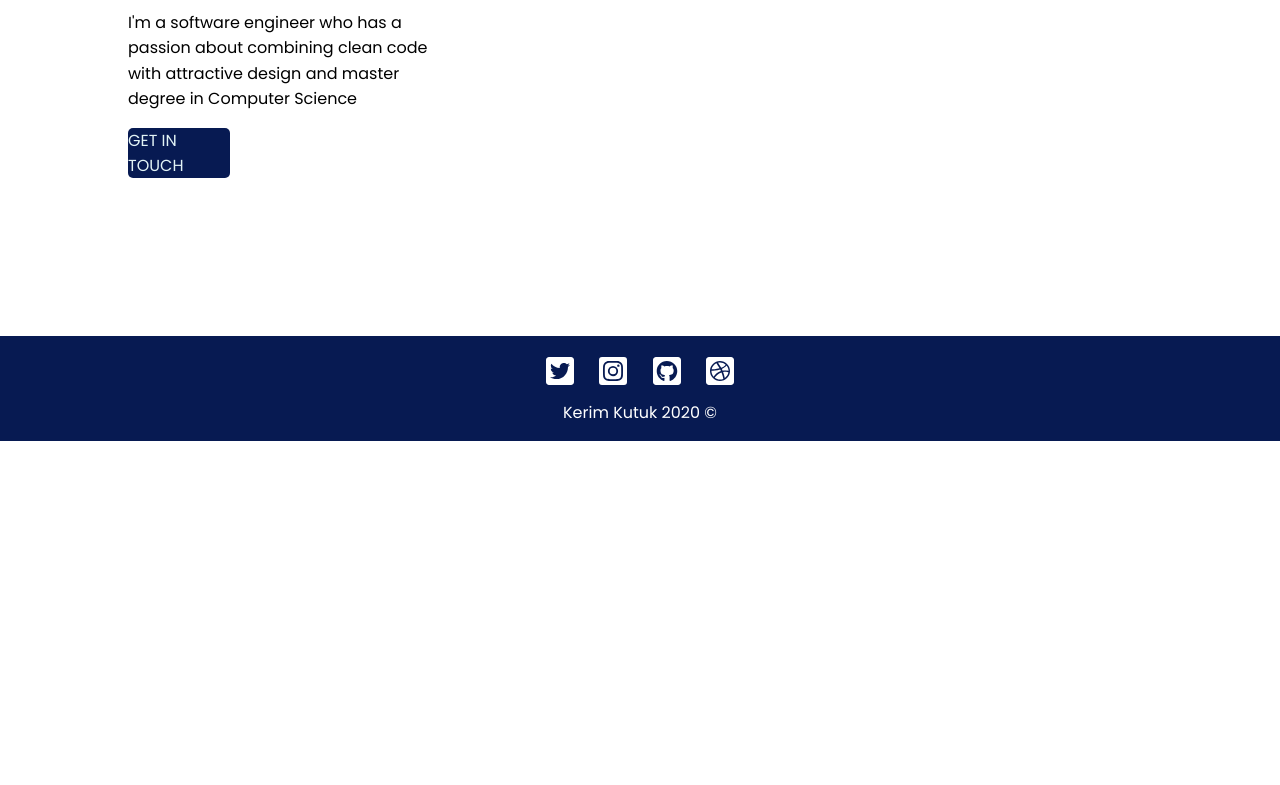
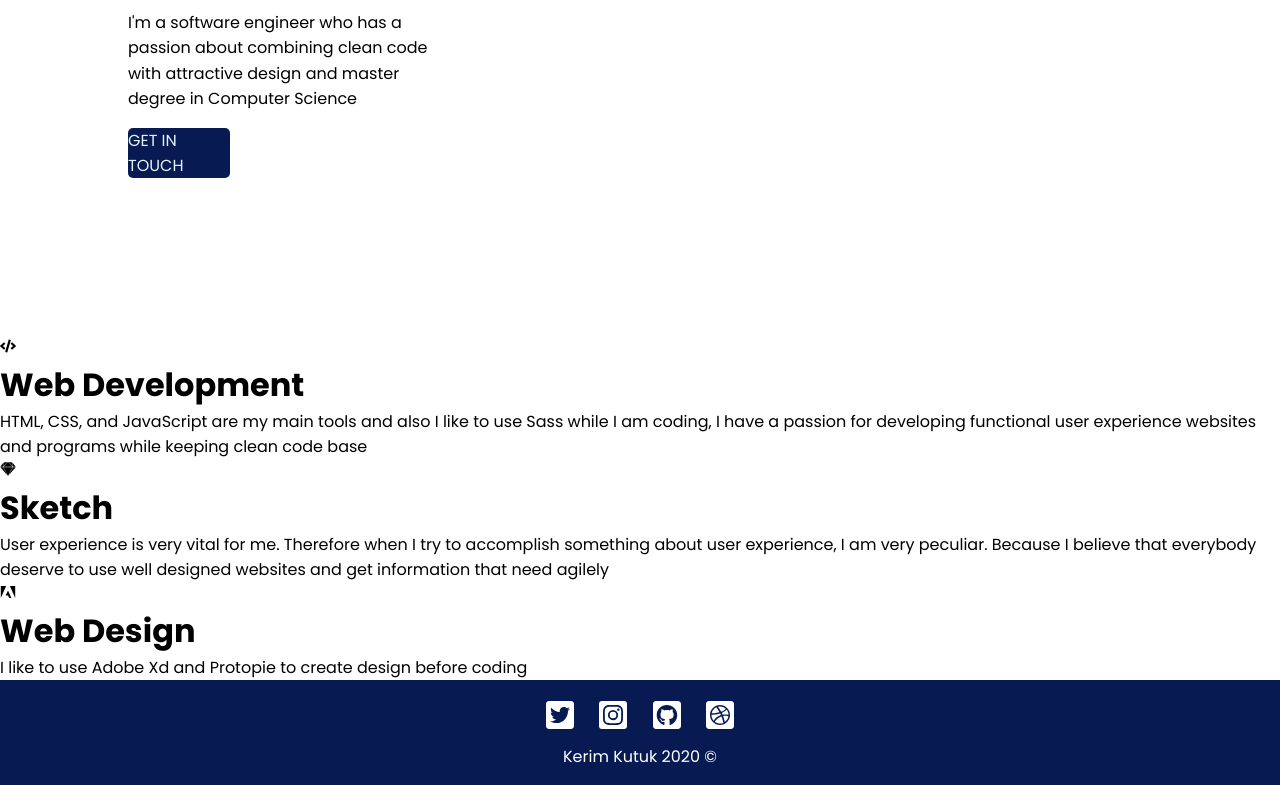
Before and after one commit to kutukmu/Gatsby-portfolio, a Gatsby site: page / in a window 1280 px wide. Shown: the part 464-1249 px from the top of the page. Before the commit the page ends 905 px from the top, so only its background shows below. Built offline with nearby package versions, Linux system fonts and the light colour scheme; Gatsby itself is replaced by a stand-in of ours.

Commit message:
service sketch

```diff
--- /dev/null
+++ b/src/Components/Services/Service.js
@@ -0,0 +1,29 @@
+import React from "react"
+import services from "../../constants/services"
+import style from "./service.module.scss"
+const Services = () => {
+
+    return (
+        <div>
+            {services.map(n => {
+                return <div>
+
+                    <div>
+                        {n.icon}
+                    </div>
+                    <div>
+                        <h1>{n.title}</h1>
+                        <p>{n.text}</p>
+                    </div>
+
+
+                </div>
+            })}
+        </div>
+    )
+
+
+}
+
+
+export default Services
--- /dev/null
+++ b/src/constants/services.js
@@ -0,0 +1,23 @@
+import React from "react"
+import { FaCode, FaSketch, FaAdobe } from "react-icons/fa"
+
+
+const services = [
+    {
+        title: "Web Development",
+        icon: <FaCode />,
+        text: "HTML, CSS, and JavaScript are my main tools and also I like to use Sass while I am coding, I have a passion for developing functional user experience websites and programs while keeping clean code base"
+    },
+    {
+        title: "Sketch",
+        icon: <FaSketch />,
+        text: "User experience is very vital for me. Therefore when I try to accomplish something about user experience, I am very peculiar. Because I believe that everybody deserve to use well designed websites and get information that need agilely"
+    },
+    {
+        title: "Web Design",
+        icon: <FaAdobe />,
+        text: "I like to use Adobe Xd and Protopie to create design before coding"
+    }
+]
+
+export default services;
--- a/src/pages/index.js
+++ b/src/pages/index.js
@@ -2,12 +2,14 @@ import React from "react"
 
 import Layout from "../Components/Layout/Layout"
 import Hero from "../Components/Hero/Hero"
+import Services from "../Components/Services/Service"
 import "../main.scss"
 
 export default function Home() {
   return <div>
     <Layout>
       <Hero />
+      <Services />
     </Layout>
 
 
```
Also changed, not shown: src/Components/Services/service.module.scss (added).
